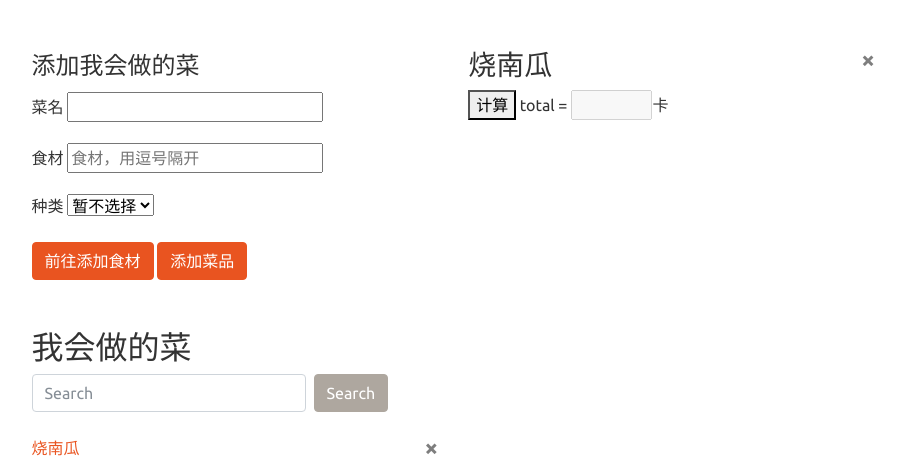
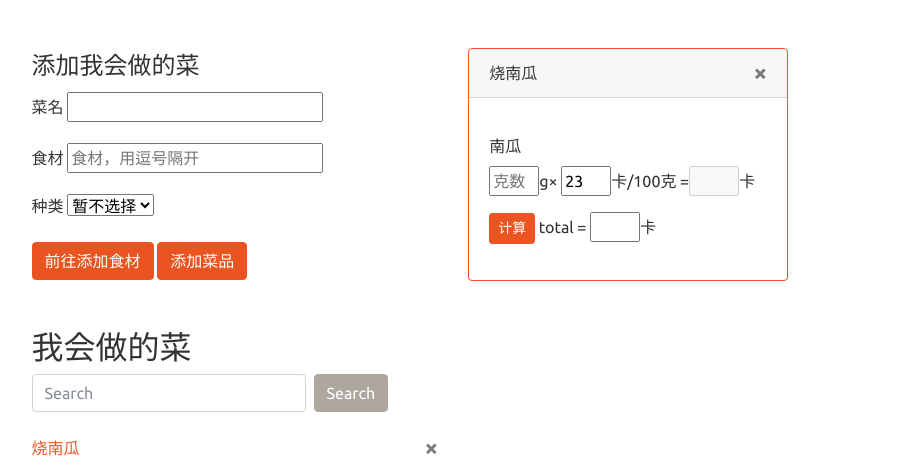
Before and after one commit to sophattack/RecipeGeneratorWeb, a Django app: page /dish/ in a window 1280 px wide. Shown: the part 56-531 px from the top of the page, without its empty margins (296-1201 px from the left). Run offline with Django 3.2, Linux system fonts and the light colour scheme; data comes from the database, SQL or seed files in the repository; some libraries are stand-ins or nearby versions.

Commit message:
better looking /dish.html

```diff
--- a/RecipeGeneratorWeb/AutoGener/views.py
+++ b/RecipeGeneratorWeb/AutoGener/views.py
@@ -11,11 +11,13 @@ from django.db.models import Q
 show_dishes = []
 
 def index(request):
+    """home page"""
     return render(request, 'AutoGener/home.html')
 
 
 
 def get_dish(request):
+    """ /dish.html, deal with add new dish and redirect if there is a search. """
     form = DishForm()
     canDolist = CanDo.objects.all()
     message = ''
@@ -23,7 +25,7 @@ def get_dish(request):
     if request.method == 'POST':
         detail = request.POST.get('dish_wanted')
         if detail:
-            return redirect('/detail/' + detail)
+            return get_dish_detail(request, detail, search=True)
         form = DishForm(request.POST)
         # check whether it's valid:
         if form.is_valid():
@@ -68,7 +70,9 @@ def get_dish(request):
     context = {'canDolist': canDolist, 'form': form, 'message': message, 'show_dishes': show_dishes}
     return render(request, 'AutoGener/dishform.html', context)
 
+
 def dish_list_remove(request, name):
+    """ remove dish=name from right side of /dish.html """
     try:
         dish = CanDo.objects.get(name=name)
         if dish in show_dishes:
@@ -77,15 +81,18 @@ def dish_list_remove(request, name):
     except ObjectDoesNotExist:
         return redirect('/dish/')
 
-def get_dish_detail(request, name):
+def get_dish_detail(request, name, search=False):
+    """show dish detail on right side of /dish.html"""
     form = DishForm()
     message = ''
+    canDolist = CanDo.objects.all()
     realted_dish = []
     ingre_list = []
     dish = CanDo()
     try:
         dish = CanDo.objects.get(name=name)
-        show_dishes.append(dish)
+        if dish not in show_dishes:
+            show_dishes.append(dish)
         realted_dish = [dish]
         ingre_list = dish.ingre.all()
         for ingre in ingre_list:
@@ -96,13 +103,17 @@ def get_dish_detail(request, name):
             realted_dish = ingre.cando_set.all()
         except ObjectDoesNotExist:
             message = "%s不在你的菜单或食材库里" % name
-
-    context = {'canDolist': realted_dish, 'form': form, 'message': message, 'ingre_list': ingre_list, 'dish': dish,
-               'show_dishes': show_dishes}
+    if not search:
+        context = {'canDolist': canDolist, 'form': form, 'message': message, 'ingre_list': ingre_list, 'dish': dish,
+                'show_dishes': show_dishes}
+    else:
+        context = {'canDolist': realted_dish, 'form': form, 'message': message, 'ingre_list': ingre_list, 'dish': dish,
+                   'show_dishes': show_dishes}
     return render(request, 'AutoGener/dishform.html', context)
 
 
 def get_ingredient(request):
+    """ add new ingredient on /ingredient.html """
     form = IngredientForm(auto_id="ingre_%s")
     ingredientlist = CanGet.objects.all()
     duplicate = ''
@@ -132,16 +143,19 @@ def get_ingredient(request):
 
 
 def ingre_delete(request, name):
+    """delete ingre from database """
     ingre = get_object_or_404(CanGet, name=name)
     ingre.delete()
     return redirect('/ingredient/')
 
 def dish_delete(request, name):
+    """delete dish from database """
     dish = get_object_or_404(CanDo, name=name)
     dish.delete()
     return redirect('/dish/')
 
 def get_scehdele(request):
+    """ randomly pick # of dishes from database """
     random_dish = []
     message = ''
     if request.method == 'POST':
--- a/RecipeGeneratorWeb/templates/AutoGener/base.html
+++ b/RecipeGeneratorWeb/templates/AutoGener/base.html
@@ -42,10 +42,34 @@ $(function (){
 			$("#cal_result_"+i).val(product);
           }
           $("#total1").val(total);
-          <!--document.getElementsById('test').value = total;-->
 		})
 	})
 </script>
+
+<script type="text/javascript">
+function reply_click(name)
+{
+          var x = document.getElementsByClassName(name + "_cal_result").length;
+		  var i;
+		  var total = 0;
+		  for (i = 1; i < x + 1; i++) {
+            var product = (parseInt(document.getElementById(name+i+"_weight").value)*parseInt(document.getElementById(name+i+"_data").value));
+            document.getElementById(name+i+"_each").value = product;
+            total += parseInt(product) || 0;
+          }
+          document.getElementById(name+'_cal').value = total;
+}
+</script>
+
+<!--<script type="text/javascript">-->
+<!--function reply_click(name)-->
+<!--{-->
+    <!--var product = (parseInt(document.getElementById(name+"1_weight").value)*parseInt(document.getElementById(name+"1_data").value));-->
+    <!--document.getElementById(name+'1_each').value = product-->
+    <!--document.getElementById(name+'_cal').value = product-->
+<!--}-->
+<!--</script>-->
+
 
 <script>
   $(document).ready(function(){
--- a/RecipeGeneratorWeb/templates/AutoGener/dishform.html
+++ b/RecipeGeneratorWeb/templates/AutoGener/dishform.html
@@ -73,23 +73,32 @@
 
 {% block side %}
 {% for dish in show_dishes %}
-    <h3>{{ dish.name }}
-    <a class="close" href="{% url 'AutoGener:dish_list_remove' dish.name %}" >&times;</a></h3>
-    {% for ingre in ingre_list %}
+<div class="card border-primary mb-3" style="max-width: 20rem;">
+  <div class="card-header">{{ dish.name }}
+    <a class="close" href="{% url 'AutoGener:dish_list_remove' dish.name %}" >&times;</a>
+  </div>
+  <div class="card-body">
+    <p class="card-text">
+          {% for ingre in dish.ingre.all %}
       <div class="form-group">
           <label>{{ ingre.name }} </label>
             <form action="" method="post">
               {% csrf_token %}
-              <input id="ingre_weight_{{ forloop.counter }}"  min="0" placeholder="克数" style="width: 20%"/>g&times;
-              <input id="cal_data_{{ forloop.counter }}" value="{{ ingre.cal }}" style="width: 20%">卡/100克
-              =<input class="cal_result" id="cal_result_{{ forloop.counter }}"
-                      class="col-form-label col-form-label-sm" style="width: 20%" disabled=""/>卡
+              <input id="{{ dish.name }}{{ forloop.counter }}_weight"  min="0" placeholder="克数" style="width: 18%"/>g&times;
+              <input id="{{ dish.name }}{{ forloop.counter }}_data" value="{{ ingre.cal }}" style="width: 18%">卡/100克
+              =<input class="{{ dish.name }}_cal_result" id="{{ dish.name }}{{ forloop.counter }}_each"
+                      class="col-form-label col-form-label-sm" style="width: 18%" disabled=""/>卡
 
             </form>
       </div>
+   {% endfor %}
+  <button id="{{ dish.name }}" onClick="reply_click(this.id)" class="btn btn-primary btn-sm">计算</button>
 
-   {% endfor %}
-  <button id="doit">计算</button>
-  total = <input id="total1" style="width: 20%" disabled="">卡</input>
+  total = <input id="{{ dish.name }}_cal" style="width: 18%">卡</input>
+    </p>
+  </div>
+</div>
+
+
 {% endfor %}
 {% endblock%}
```
